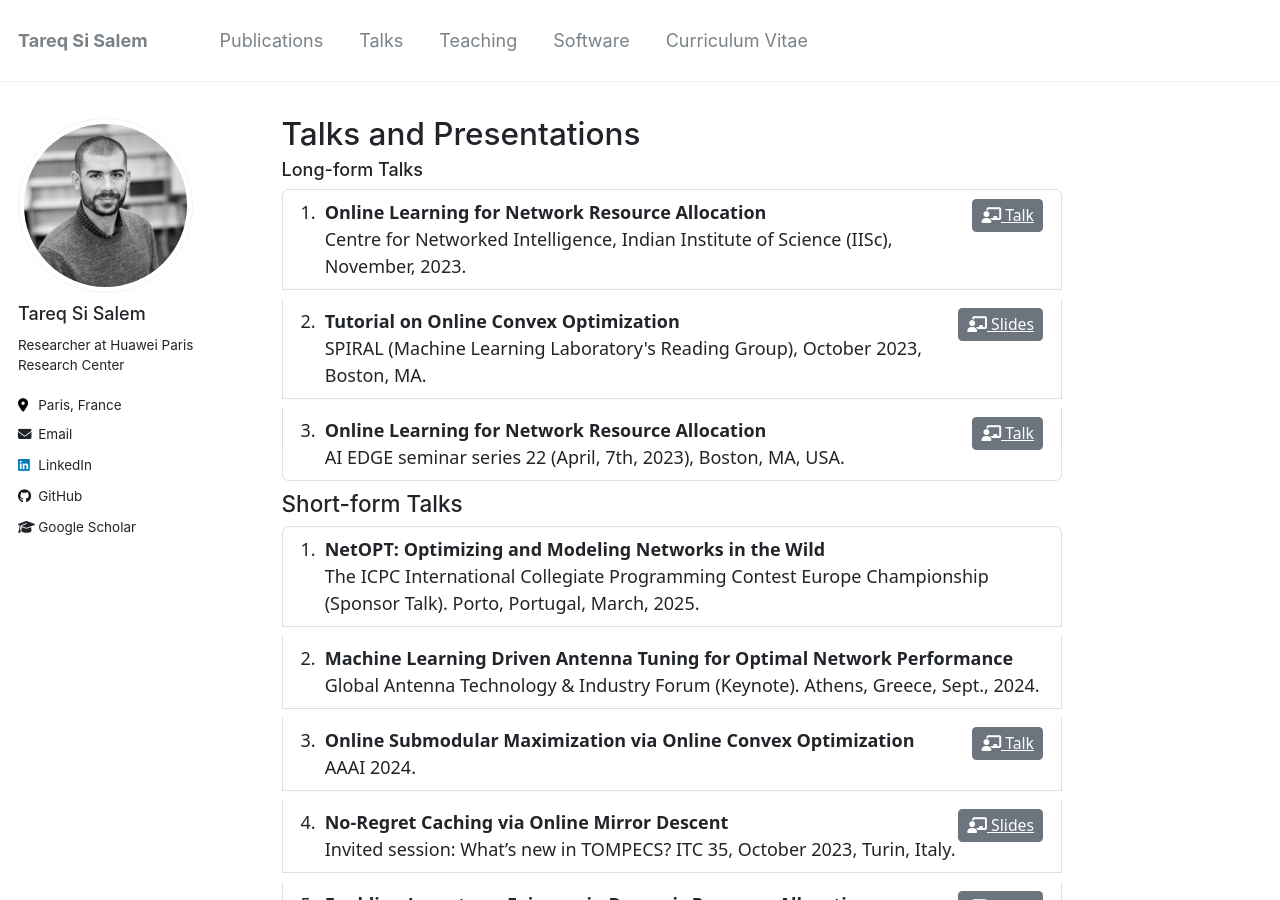
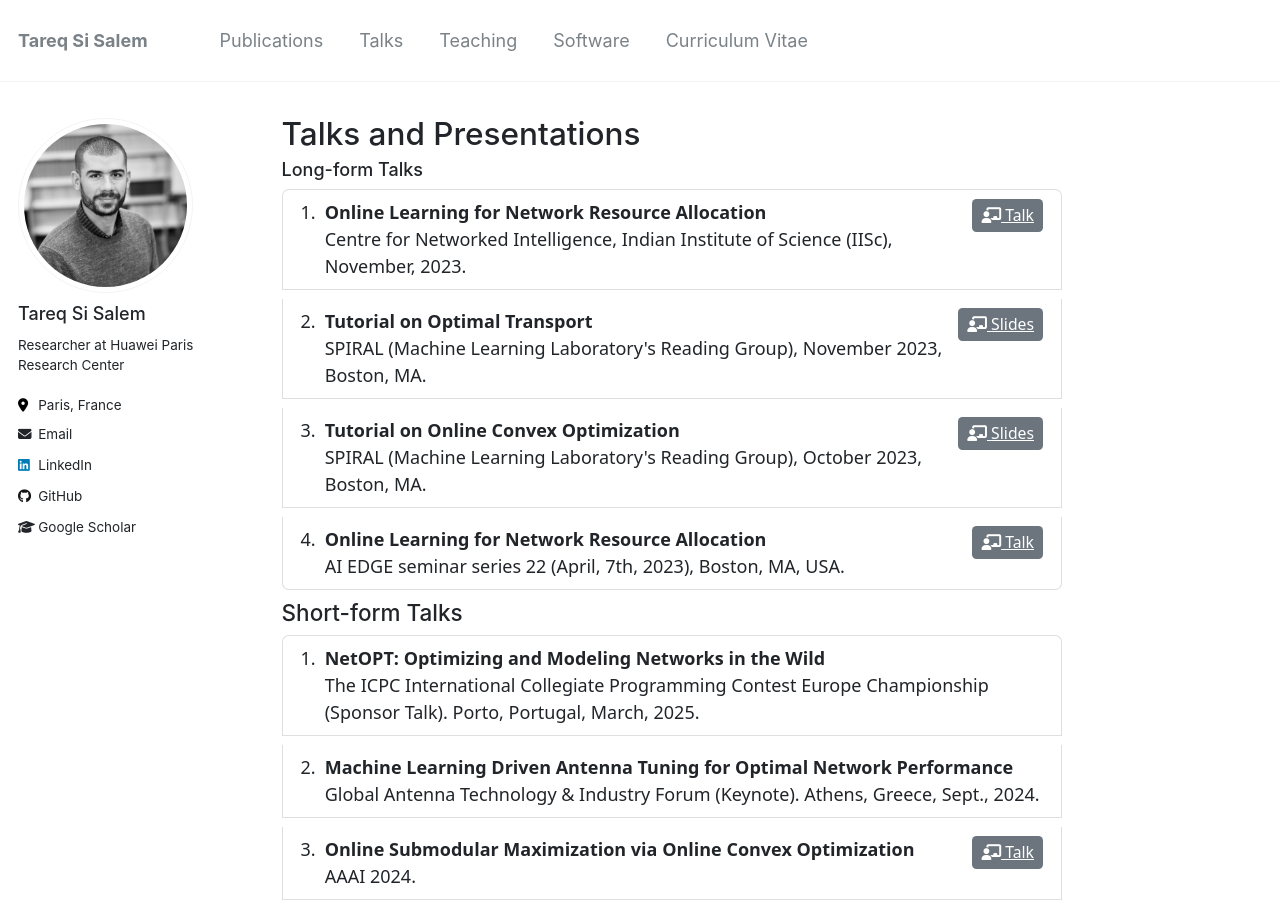
Before and after one commit to tareq-si-salem/tareq-si-salem.github.io, a Jekyll site: the page built from _pages/talks.html, in a window 1280 px wide and 900 px high. Built offline with Jekyll 4.4.1, drawn with Linux system fonts in a browser that asks for light colours.

Commit message:
Update talks.html

```diff
--- a/_pages/talks.html
+++ b/_pages/talks.html
@@ -28,12 +28,19 @@ author_profile: true
 </li>
 <li class="list-group-item d-flex justify-content-between align-items-start">
 <div class="ms-2 me-auto">
+<div class="fw-bold"> Tutorial on Optimal Transport</div>
+  SPIRAL (Machine Learning Laboratory's Reading Group), November 2023, Boston, MA.
+</div>
+<a  class="btn btn-secondary btn-sm" href="/files/pdf/OCO_tutorial.pdf"> <span class = "text-nowrap"><i class="fa-solid fa-chalkboard-user"></i> Slides</span></a>
+</li>
+
+  <li class="list-group-item d-flex justify-content-between align-items-start">
+<div class="ms-2 me-auto">
 <div class="fw-bold"> Tutorial on Online Convex Optimization</div>
   SPIRAL (Machine Learning Laboratory's Reading Group), October 2023, Boston, MA.
 </div>
 <a  class="btn btn-secondary btn-sm" href="/files/pdf/OCO_tutorial.pdf"> <span class = "text-nowrap"><i class="fa-solid fa-chalkboard-user"></i> Slides</span></a>
 </li>
-
   <li class="list-group-item d-flex justify-content-between align-items-start">
 <div class="ms-2 me-auto">
 <div class="fw-bold"> Online Learning for Network Resource Allocation</div>
```
